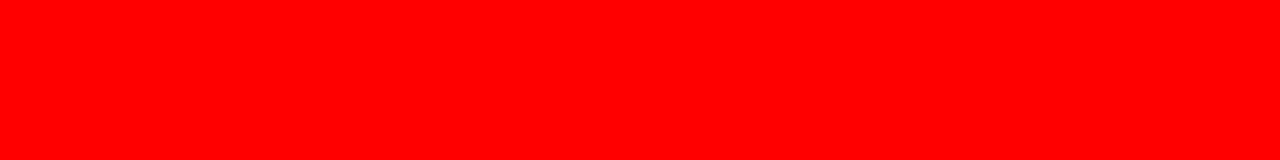
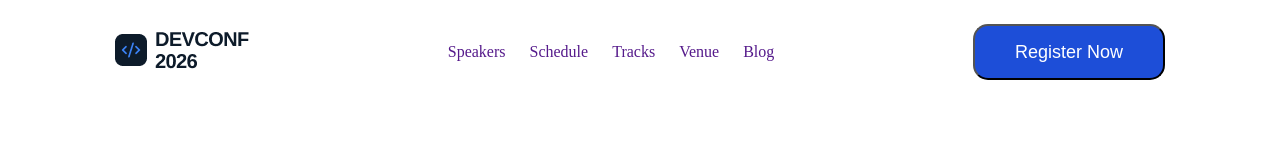
Before and after one commit to Razit-Ahmed/assignment-1, a plain HTML site: page index.html in a window 1280 px wide. Drawn offline with Linux system fonts and the light colour scheme.

Commit message:
Nav complete

```diff
--- a/index.html
+++ b/index.html
@@ -6,6 +6,29 @@
     <title>Document</title>
     <link rel="stylesheet" href="./style.css">
 <body>
+    <!-- NAV BAR -->
+    <nav>
+        <div class="left">
+            <img src="./assets/logo.png" alt="">
+        </div>
+
+        <div class="middle">
+            <ul>
+                <li><a href="">Speakers</a></li>
+                <li><a href="">Schedule</a></li>
+                <li><a href="">Tracks</a></li>
+                <li><a href="">Venue</a></li>
+                <li><a href="">Blog</a></li>
+            </ul>
+        </div>
+
+        <div class="right">
+            <button>Register Now</button>
+
+        </div>
+    </nav>
+
+    <!-- nav end -->
 
 </body>
 </html>
--- a/style.css
+++ b/style.css
@@ -1,3 +1,39 @@
 *{
-    background-color: red;
+    padding: 0px;
+    margin: 0px;
 }
+/* NAV  */
+
+nav{
+    display: flex;
+    justify-content: space-between;
+    margin: 24px 115px;
+    align-items: center;
+
+
+}
+
+nav .middle ul{
+    display: flex;
+    gap: 24px;
+
+}
+
+nav .middle ul li{
+    list-style: none;
+}
+
+nav .middle ul a{
+    text-decoration: none;
+}
+
+nav .right button{
+    background-color: #1d4ed8;
+    color: white;
+    height: 56px;
+    width: 192px;
+    border-radius: 15px;
+    font-size: large;
+}
+
+/* nav end */
```
